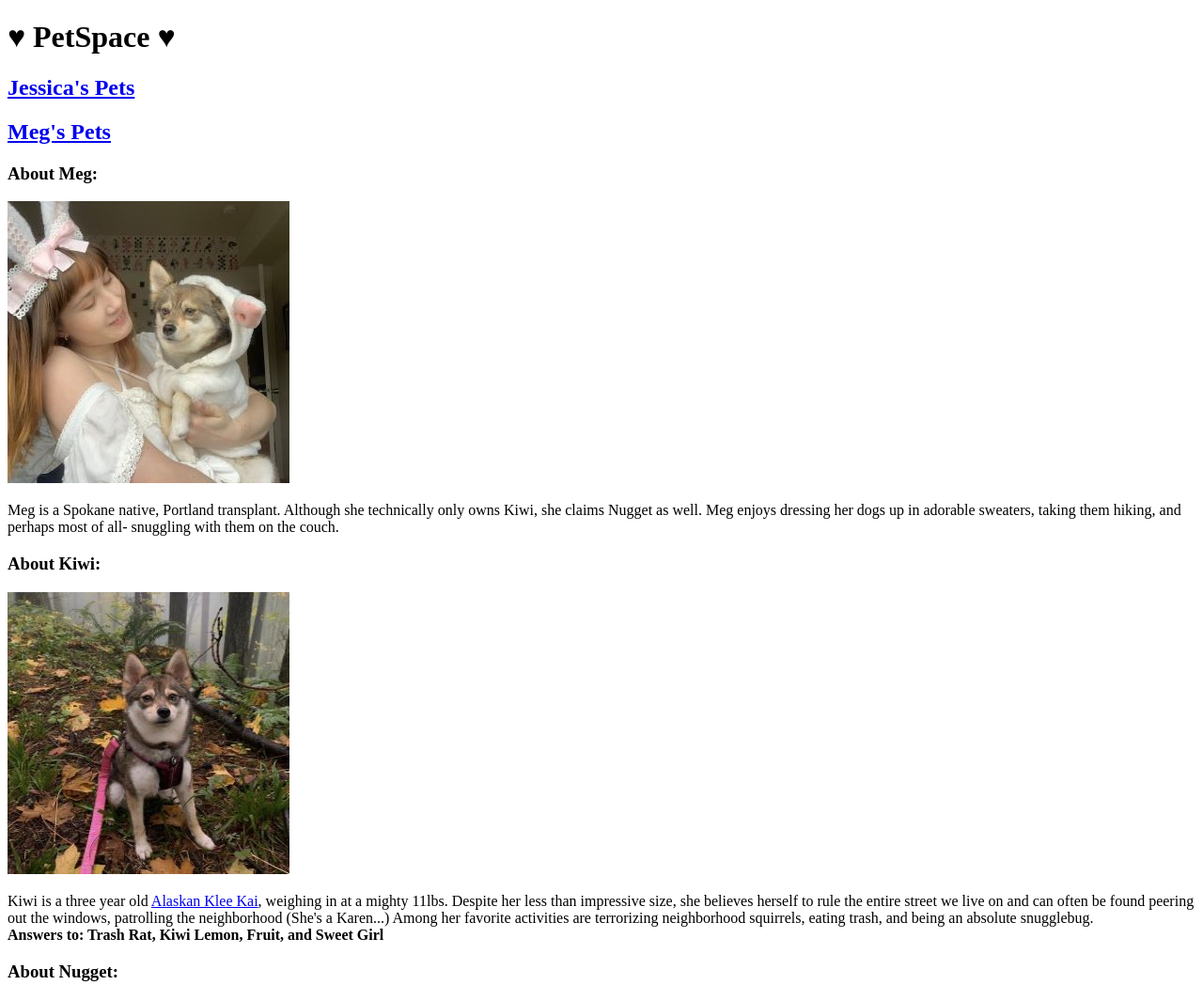
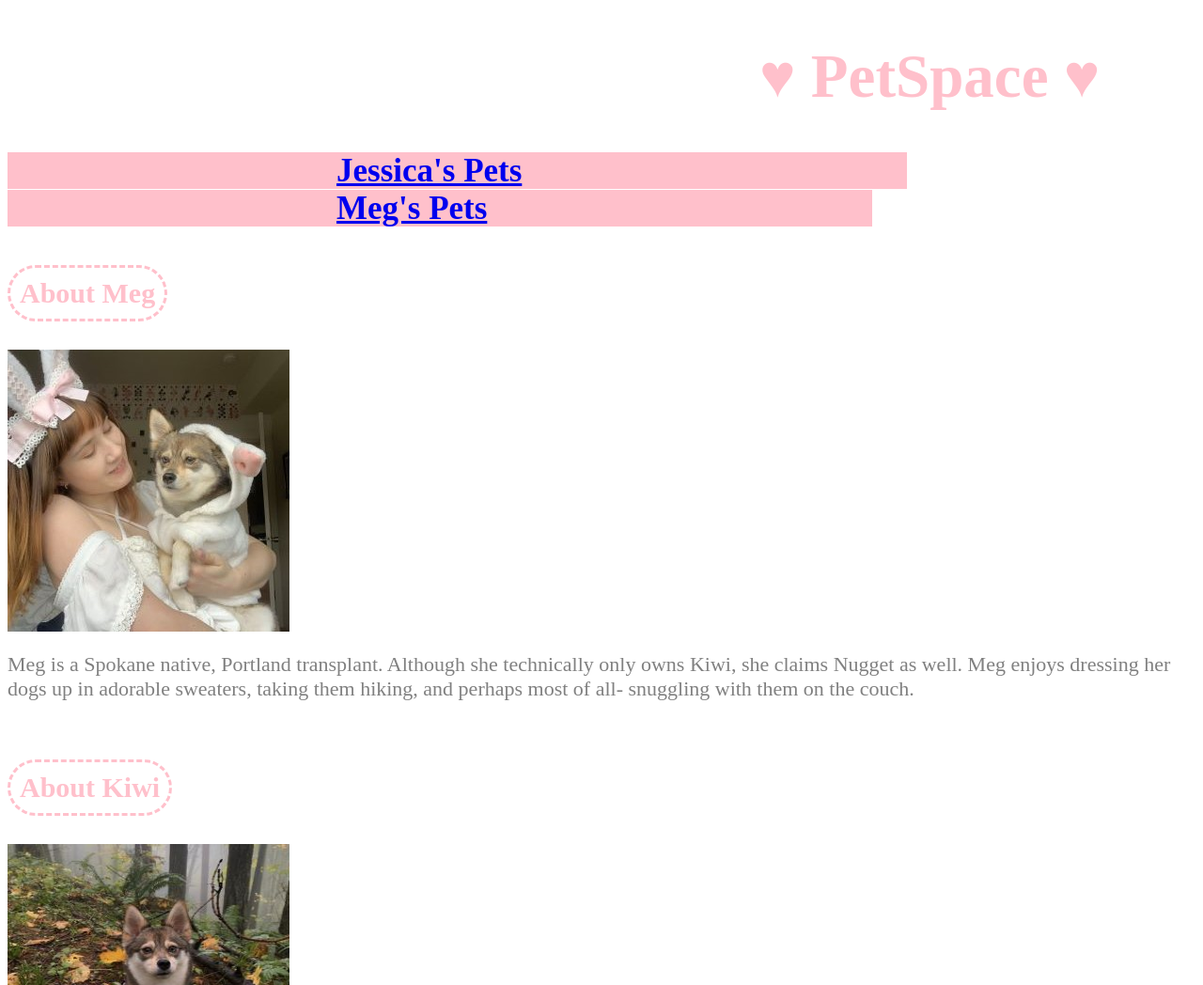
Before and after one commit to megrose8/hello-world, a plain HTML site: page home-page.html in a window 1280 px wide. Shown: the top 1048 px of the page at 94% size. Drawn offline with Linux system fonts and the light colour scheme.

Commit message:
css sheet added and home page revisions

```diff
--- a/home-page.html
+++ b/home-page.html
@@ -3,33 +3,48 @@
 <head>
     <meta charset="UTF-8">
     <title>Pet Space</title>
+    <link rel="stylesheet" href="style.css">
 </head>
 <body>
     <h1>&hearts; PetSpace &hearts; </h1>
-    <h2> <a href="https://jessicahopkins.github.io/hello-world/"> Jessica's Pets</a><h/2></h>
+
+    <h2> <a href="https://jessicahopkins.github.io/hello-world/"</a> Jessica's Pets</a> </h2>
     <h2> <a href="https://megrose8.github.io/hello-world/"> Meg's Pets</a></h2>
- <h3> About Meg:</h3>
+<section>
+ <h3> About Meg</h3>
         <img src="megandkiwi.jpg" alt="Megan in white and pink bunny ears and her small dog kiwi in a white bunny costume" width="300"
         height="300">
-        <p>Meg is a Spokane native, Portland transplant. Although she technically only owns Kiwi, she claims Nugget as well. Meg enjoys dressing her dogs up in adorable sweaters, taking them hiking, and perhaps most of all- snuggling with them on the couch. </p>
-<h3>About Kiwi:</h3>
+        <p>Meg is a Spokane native, Portland transplant. Although she technically only owns Kiwi,
+             she claims Nugget as well. Meg enjoys dressing her dogs up in adorable sweaters,
+              taking them hiking, and perhaps most of all- snuggling with them on the couch. </p>
+</section>
+<section>
+<h3>About Kiwi</h3>
         <img src="kiwi.jpg" alt="a small dog with brown fur and a white mask surrounded by leaves and trees" width="300" height="300" <br>
         <p>
             Kiwi is a three year old
                 <a href="https://www.akc.org/dog-breeds/alaskan-klee-kai/">Alaskan Klee Kai</a>,
-    weighing in at a mighty 11lbs. Despite her less than impressive size, she believes herself to rule the entire street we live on and can often be found peering
-        out the windows, patrolling the neighborhood (She's a Karen...) Among her favorite activities are terrorizing neighborhood squirrels,
+    weighing in at a mighty 11lbs. Despite her less than impressive size,
+    she believes herself to rule the entire street we live on and can often be found peering
+        out the windows, patrolling the neighborhood (She's a Karen...)
+        Among her favorite activities are terrorizing neighborhood squirrels,
         eating trash, and being an absolute snugglebug. <br>
     <strong>Answers to: Trash Rat, Kiwi Lemon, Fruit, and Sweet Girl</strong>
         </p>
-<h3>About Nugget:</h3>
+</section>
+<section>
+<h3>About Nugget</h3>
         <img src="nugg.jpg" alt= "photo of a white and brown bulldog sitting in the front seat of a car" width="300" height="300" <br>
         <p>
             Nugget is a six year old
-                <a href="https://www.ukcdogs.com/olde-english-bulldogge">Olde Englisgh Bulldogge</a>,
-    weighing in at a dense 60ish pounds. Nugget lives in Nine Mile Falls, Washington and spends her time laying around on the couch, only to be interrupted
-    and cursing her parents for feeding her cooked squash. Besides sleeping, Nugget enjoys eating, hurling her massive body at unsuspecting guests, and visiting Meg in Portland. <br>
+                <a href="https://www.ukcdogs.com/olde-english-bulldogge">Olde English Bulldogge</a>,
+    weighing in at a dense 60ish pounds. Nugget lives in Nine Mile Falls,
+    Washington and spends her time laying around on the couch
+    and cursing her parents for feeding her cooked squash. She has a skin condition. Besides sleeping,
+     Nugget enjoys eating, hurling her massive body at unsuspecting guests,
+      and visiting Meg in Portland. <br>
     <strong>Answers to: Nuggs, Chicken, Chungus Humongous, and Pretty Lady </strong>
         </p>
+</section>
 </body>
 </html>
--- /dev/null
+++ b/style.css
@@ -0,0 +1,38 @@
+h1{
+    color:#ffc0cb;
+    font-size: 65px;
+    padding-left: 800px;
+}
+h2{
+    background-color: #ffc0cb;
+    display: inline;
+    padding-left: 350px;
+    padding-right: 410px;
+    color: white;
+    font-size: 35px;
+
+}
+body{
+    background-color:white
+}
+p{
+    color:grey;
+    font-size: 22px;
+}
+h3{
+    color:#ffc0cb;
+    font-size:30px;
+    border-style: dashed;
+    display: inline-block;
+    border-radius: 50px;
+    padding: 10px;
+}
+img{
+    display:block
+}
+section{
+    background-color: white;
+    padding-top: 10px;
+    padding-bottom: 0px;
+
+}
```
